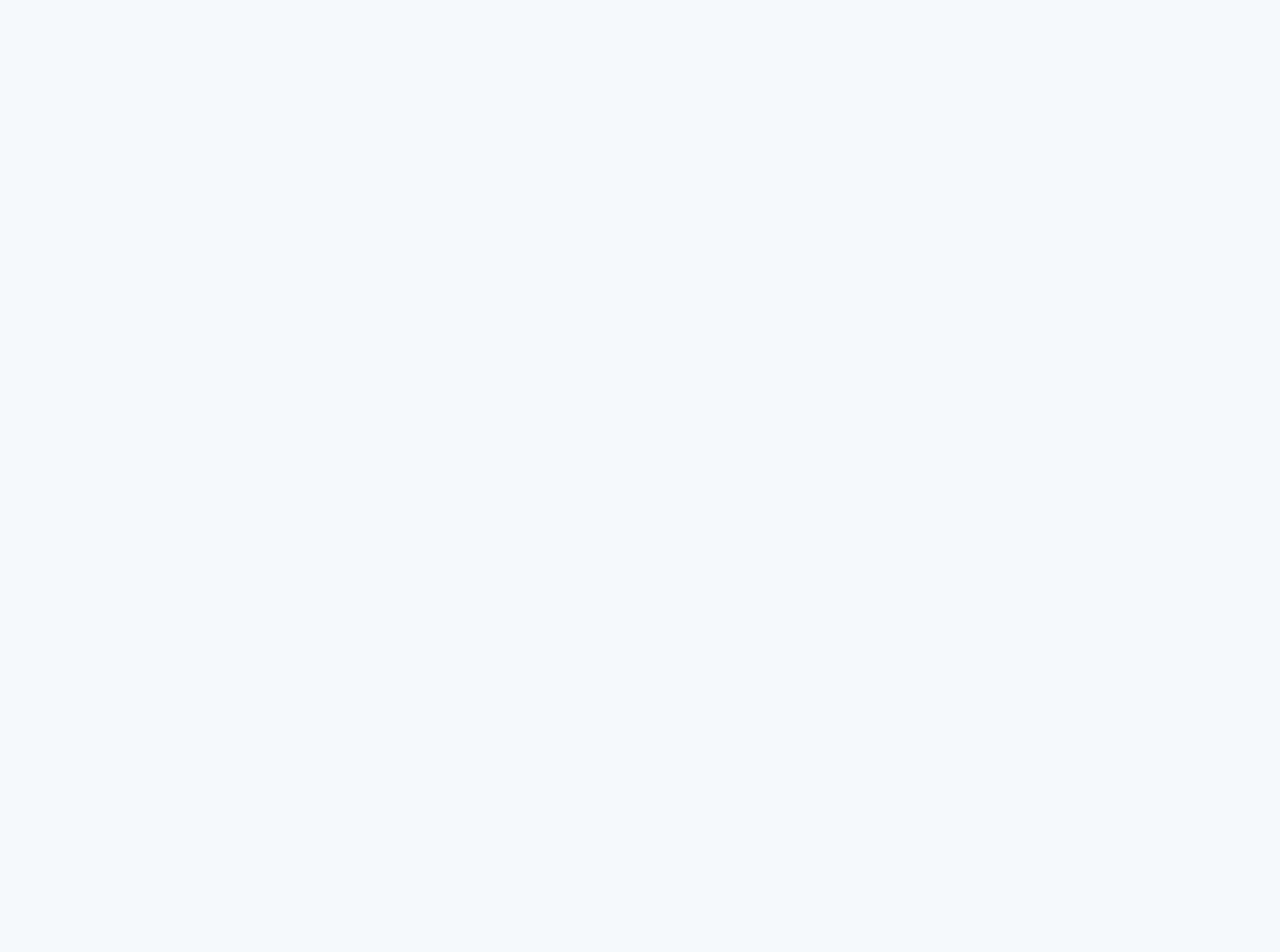
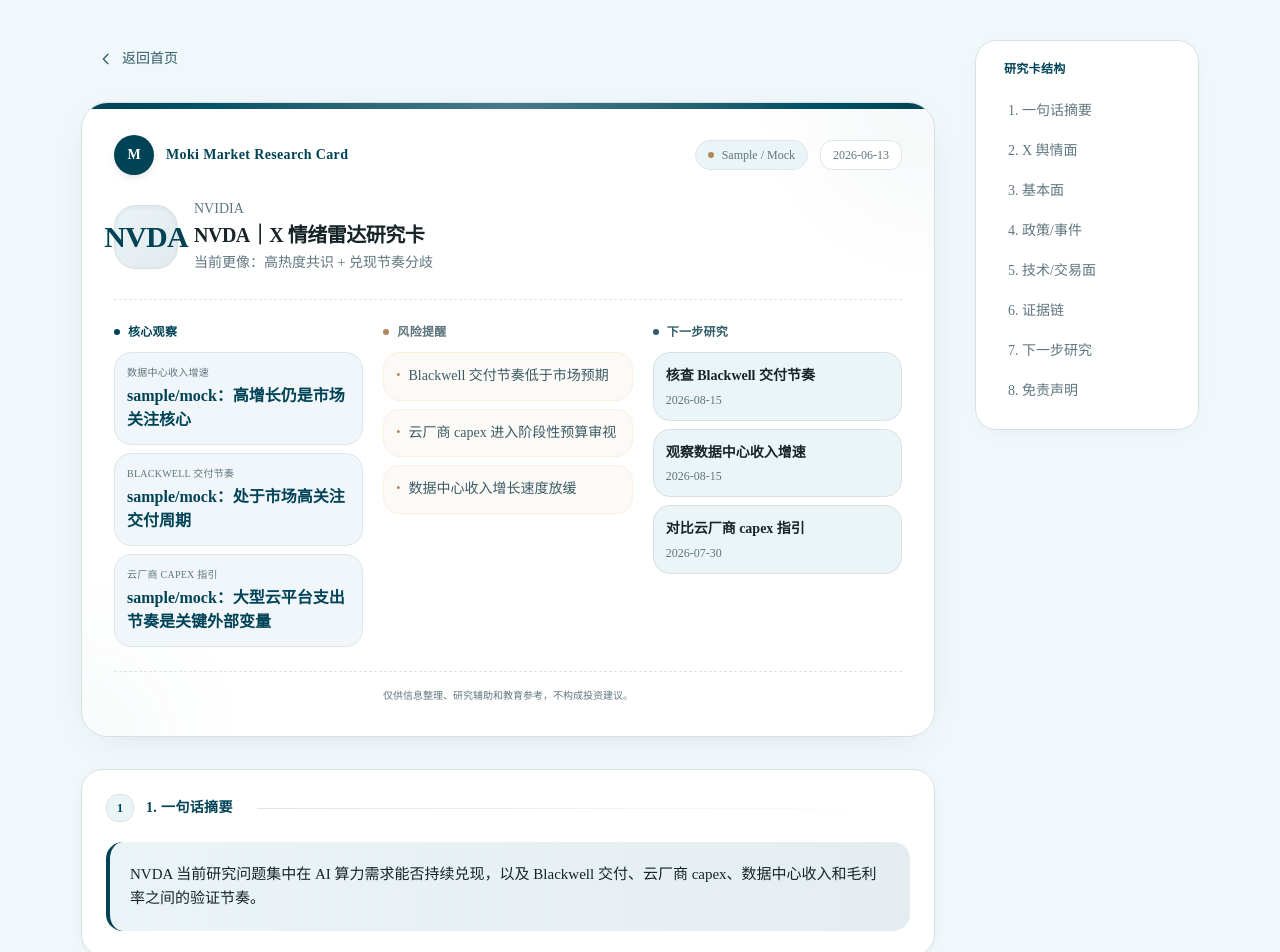
Before and after one commit to linjiahao068-source/moki-market-research-card, a Next.js app: page /research-card/nvda-sentiment-radar in a window 1280 px wide. Before the commit this address had no page. Shown: the top 952 px of the page. Before the commit the page ends 800 px from the top, so only its background shows below. Built offline with nearby package versions, Linux system fonts and the light colour scheme.

Commit message:
add nvda reusable research card data

```diff
--- a/src/data/researchCards.ts
+++ b/src/data/researchCards.ts
@@ -1,7 +1,179 @@
 import { ResearchCard } from '@/types/research-card';
 import { orclResearchCard } from './orclResearchCard';
 
-export const researchCards: ResearchCard[] = [orclResearchCard];
+export const nvdaResearchCard: ResearchCard = {
+  slug: 'nvda-sentiment-radar',
+  ticker: 'NVDA',
+  companyName: 'NVIDIA',
+  title: 'NVDA｜X 情绪雷达研究卡',
+  subtitle: '当前更像：高热度共识 + 兑现节奏分歧',
+  cardType: 'sentiment_radar',
+  updatedAt: '2026-06-13',
+  isMock: true,
+  summary: {
+    oneLine: 'NVDA 当前研究问题集中在 AI 算力需求能否持续兑现，以及 Blackwell 交付、云厂商 capex、数据中心收入和毛利率之间的验证节奏。',
+    currentState: '当前更像高热度共识和兑现节奏分歧：市场普遍认可 AI 算力需求，但对订单消化、交付节奏和盈利持续性存在明显讨论差异。',
+    keyQuestion: '后续最需要研究的是 Blackwell 交付节奏能否支撑数据中心收入继续增长，同时毛利率和客户集中度风险是否可控。'
+  },
+  sentiment: {
+    heatLevel: 9.2,
+    direction: 'high-consensus-with-delivery-disagreement',
+    disagreement: 0.72,
+    keyDebates: [
+      '乐观叙事：AI 算力需求仍然强劲，云厂商和企业客户对 GPU 集群的需求具有持续性',
+      '谨慎叙事：市场对 Blackwell 交付节奏预期较高，任何延迟都可能放大情绪波动',
+      '分歧点：云厂商 capex 是否会继续扩张，还是进入阶段性预算审视',
+      '分歧点：数据中心收入增长能否继续覆盖产品切换期的不确定性',
+      '分歧点：毛利率能否在新产品放量和供应链变化中保持稳定'
+    ]
+  },
+  fundamentals: {
+    businessModel: '以 GPU、加速计算平台、网络互连和软件生态为核心，数据中心业务成为主要增长驱动。',
+    revenueDrivers: [
+      '数据中心 GPU 与加速计算平台',
+      'Blackwell 相关产品交付与放量',
+      '云厂商 AI 基础设施 capex',
+      '网络互连、系统级方案和软件生态',
+      '企业 AI 推理和训练需求扩展'
+    ],
+    keyMetrics: [
+      {
+        label: '数据中心收入增速',
+        description: 'sample/mock：高增长仍是市场关注核心',
+        whyItMatters: '用于观察 AI 算力需求是否继续转化为实际收入。'
+      },
+      {
+        label: 'Blackwell 交付节奏',
+        description: 'sample/mock：处于市场高关注交付周期',
+        whyItMatters: '用于验证新一代产品切换是否顺利，以及收入确认节奏是否稳定。'
+      },
+      {
+        label: '云厂商 capex 指引',
+        description: 'sample/mock：大型云平台支出节奏是关键外部变量',
+        whyItMatters: '用于判断 AI 基础设施需求是否具备持续预算支持。'
+      },
+      {
+        label: '毛利率持续性',
+        description: 'sample/mock：产品结构和供应链变化可能影响利润率',
+        whyItMatters: '用于观察高增长阶段的盈利质量是否稳定。'
+      },
+      {
+        label: '客户集中度',
+        description: 'sample/mock：大型云客户贡献度较高',
+        whyItMatters: '用于评估单一客户或少数客户采购节奏变化对收入的影响。'
+      }
+    ],
+    risks: [
+      'Blackwell 交付节奏低于市场预期',
+      '云厂商 capex 进入阶段性预算审视',
+      '数据中心收入增长速度放缓',
+      '毛利率受到产品切换、供应链或竞争影响',
+      '客户集中度导致订单节奏波动放大'
+    ]
+  },
+  events: {
+    items: [
+      {
+        type: 'product',
+        title: 'Blackwell 交付节奏观察',
+        description: 'sample/mock：市场持续关注新一代 AI 加速平台的供给、交付和客户部署节奏。',
+        impactQuestion: 'Blackwell 放量是否能平滑衔接上一代产品需求，并支撑数据中心收入延续增长？'
+      },
+      {
+        type: 'customer',
+        title: '云厂商 AI 基础设施预算',
+        description: 'sample/mock：大型云平台 capex 指引是验证 AI 算力需求的重要外部线索。',
+        impactQuestion: '云厂商是否继续提高 AI 基础设施投入，还是进入投入效率复盘阶段？'
+      },
+      {
+        type: 'earnings',
+        title: '下一次财报管理层指引',
+        description: 'sample/mock：重点关注数据中心收入、毛利率、供给约束和客户需求描述。',
+        impactQuestion: '管理层是否给出更清晰的交付、需求和盈利质量验证线索？'
+      },
+      {
+        type: 'market-context',
+        title: 'X 舆情热度变化',
+        description: 'sample/mock：X 上围绕 AI 算力、产品交付和估值消化的讨论热度较高。',
+        impactQuestion: '情绪热度是否来自基本面线索，还是主要来自短期叙事扩散？'
+      }
+    ]
+  },
+  technicalContext: {
+    priceAction: 'sample/mock：价格波动受 AI 叙事、财报预期和大型科技股风险偏好影响。',
+    volume: 'sample/mock：关键产品和财报信息窗口附近，成交量可能出现阶段性放大。',
+    optionsIv: 'sample/mock：财报和产品交付节点前后，IV 可能反映市场对兑现节奏的分歧。',
+    keyZones: [
+      { type: '观察区间', level: 'sample range A', note: '仅作为背景信息，不构成操作建议' },
+      { type: '观察区间', level: 'sample range B', note: '用于复盘波动来源和情绪变化' }
+    ],
+    note: '技术/交易面只作为背景信息，用于理解市场波动，不构成任何操作建议。'
+  },
+  evidence: [
+    {
+      id: 'nvda-ev-001',
+      sourceLabel: 'Sample 财报电话会议',
+      sourceType: 'mock-earnings-call',
+      timestamp: '2026-06-10',
+      summary: '[Mock] 管理层讨论数据中心需求、产品交付和客户部署节奏。',
+      confidence: 0.9
+    },
+    {
+      id: 'nvda-ev-002',
+      sourceLabel: 'Sample 云厂商 capex 摘要',
+      sourceType: 'mock-cloud-capex-note',
+      timestamp: '2026-06-08',
+      summary: '[Mock] 大型云平台继续讨论 AI 基础设施投入，但市场关注投入效率。',
+      confidence: 0.78
+    },
+    {
+      id: 'nvda-ev-003',
+      sourceLabel: 'Sample X 舆情观察',
+      sourceType: 'mock-social-sentiment',
+      timestamp: '2026-06-07',
+      summary: '[Mock] X 上乐观叙事集中于 AI 算力需求，谨慎叙事集中于交付和盈利节奏。',
+      confidence: 0.72
+    },
+    {
+      id: 'nvda-ev-004',
+      sourceLabel: 'Sample 行业供应链追踪',
+      sourceType: 'mock-supply-chain-note',
+      timestamp: '2026-06-05',
+      summary: '[Mock] 市场关注新产品供给、封装产能和系统交付节奏。',
+      confidence: 0.68
+    }
+  ],
+  nextSteps: [
+    {
+      task: '核查 Blackwell 交付节奏',
+      whyItMatters: '验证新一代产品能否按市场预期进入客户部署阶段。',
+      followUpDate: '2026-08-15'
+    },
+    {
+      task: '观察数据中心收入增速',
+      whyItMatters: '判断 AI 算力需求是否继续转化为收入增长。',
+      followUpDate: '2026-08-15'
+    },
+    {
+      task: '对比云厂商 capex 指引',
+      whyItMatters: '确认大型客户是否继续支持 AI 基础设施扩张。',
+      followUpDate: '2026-07-30'
+    },
+    {
+      task: '复盘毛利率持续性',
+      whyItMatters: '观察产品切换和供应链变化是否影响盈利质量。',
+      followUpDate: '2026-08-15'
+    },
+    {
+      task: '跟踪客户集中度变化',
+      whyItMatters: '评估少数大型客户采购节奏变化对收入波动的影响。',
+      followUpDate: '2026-08-15'
+    }
+  ],
+  disclaimer: '仅供信息整理、研究辅助和教育参考，不构成投资建议。'
+};
+
+export const researchCards: ResearchCard[] = [orclResearchCard, nvdaResearchCard];
 
 export function getResearchCardBySlug(slug: string) {
   return researchCards.find((card) => card.slug === slug);
```
